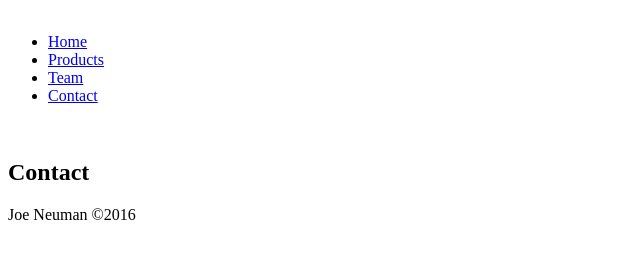
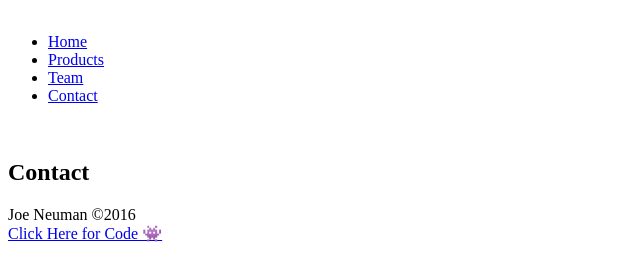
Before and after one commit to JoeH8rs/simpleNoServerProject, a plain HTML site: page index.html at #!/cont in a window 1280 px wide. Shown: the part 68-348 px from the top of the page, without its empty margins (0-640 px from the left). Drawn offline with nearby package versions, Linux system fonts and the light colour scheme; some packages are replaced by stand-ins of ours.

Commit message:
Update footer.html

```diff
--- a/directives/footer/footer.html
+++ b/directives/footer/footer.html
@@ -1 +1 @@
-<footer>Joe Neuman &#169;2016</footer>
+<footer>Joe Neuman &#169;2016  <a href="http://"><div class= monster>Click Here for Code &#128126;</div></a> </footer>
```
